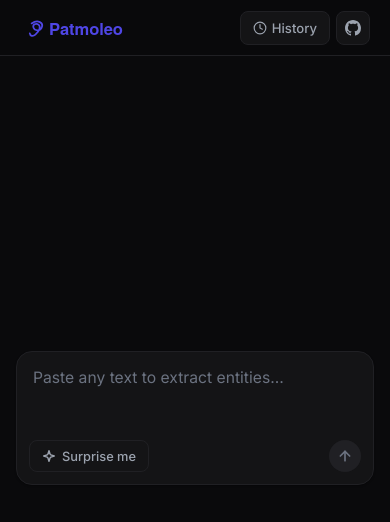
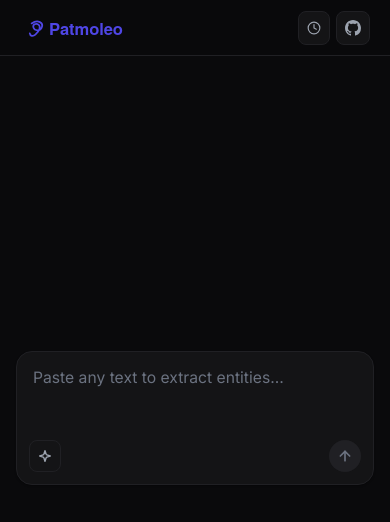
Before and after one commit to alexcj10/patmoleo, a React (Vite) app in the folder frontend/: page / in a window 390 px wide. Shown: the top 522 px of the page. Built offline with nearby package versions, Linux system fonts and the light colour scheme.

Commit message:
feat: initialize frontend application with core design system and layout components

```diff
--- a/frontend/src/App.css
+++ b/frontend/src/App.css
@@ -606,3 +606,14 @@ body {
   width: 14px;
   height: 14px;
 }
+
+/* ═══════ Mobile Responsiveness ═══════ */
+@media (max-width: 500px) {
+  .btn-text {
+    display: none;
+  }
+  .text-btn, .example-btn {
+    padding: 0 8px;
+    gap: 0;
+  }
+}
--- a/frontend/src/App.jsx
+++ b/frontend/src/App.jsx
@@ -179,7 +179,7 @@ export default function App() {
         <button className="topbar-logo" onClick={reset}><img src="/logo.svg" alt="Home"/></button>
         <div className="topbar-actions">
           <div className="history-anchor" ref={histRef}>
-            <button className="text-btn" onClick={() => setHistOpen(v => !v)}><Clock/> History</button>
+            <button className="text-btn" onClick={() => setHistOpen(v => !v)}><Clock/> <span className="btn-text">History</span></button>
             {histOpen && (
               <div className="history-panel">
                 {history.length === 0
@@ -194,7 +194,7 @@ export default function App() {
               </div>
             )}
           </div>
-          {view === 'results' && <button className="text-btn" onClick={reset}><Plus/> New</button>}
+          {view === 'results' && <button className="text-btn" onClick={reset}><Plus/> <span className="btn-text">New</span></button>}
           <a className="icon-btn" href={GITHUB} target="_blank" rel="noopener noreferrer" title="GitHub"><GH/></a>
         </div>
       </nav>
@@ -208,7 +208,7 @@ export default function App() {
                 <div className="search-toolbar">
                   <button className="example-btn" onClick={fillRandom}>
                     <Sparkles/>
-                    Surprise me
+                    <span className="btn-text">Surprise me</span>
                   </button>
                   <button className="search-go" onClick={() => run()} disabled={loading || !text.trim()}>
                     {loading ? <div className="dot-spin"/> : <Arrow/>}
```
